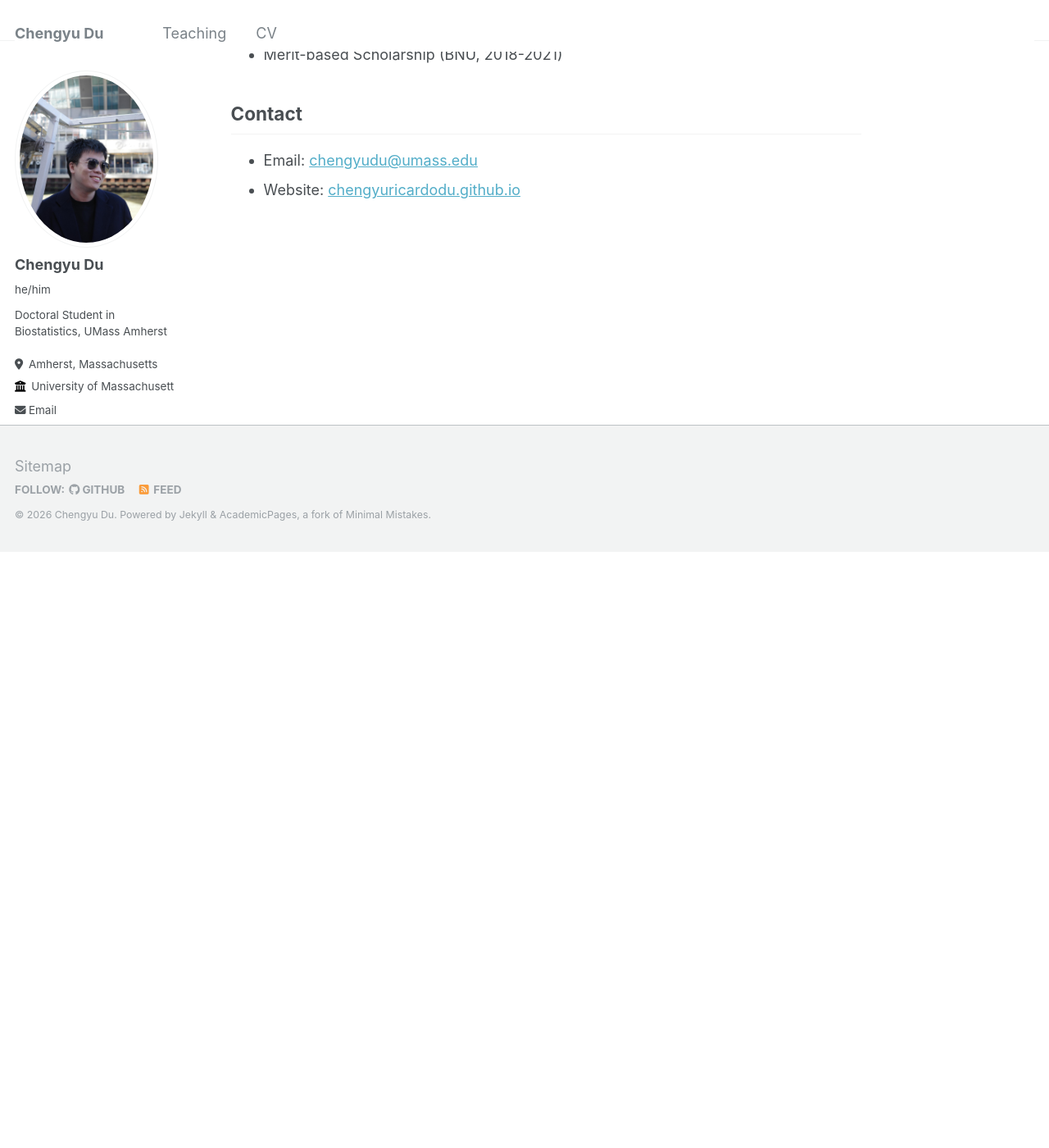
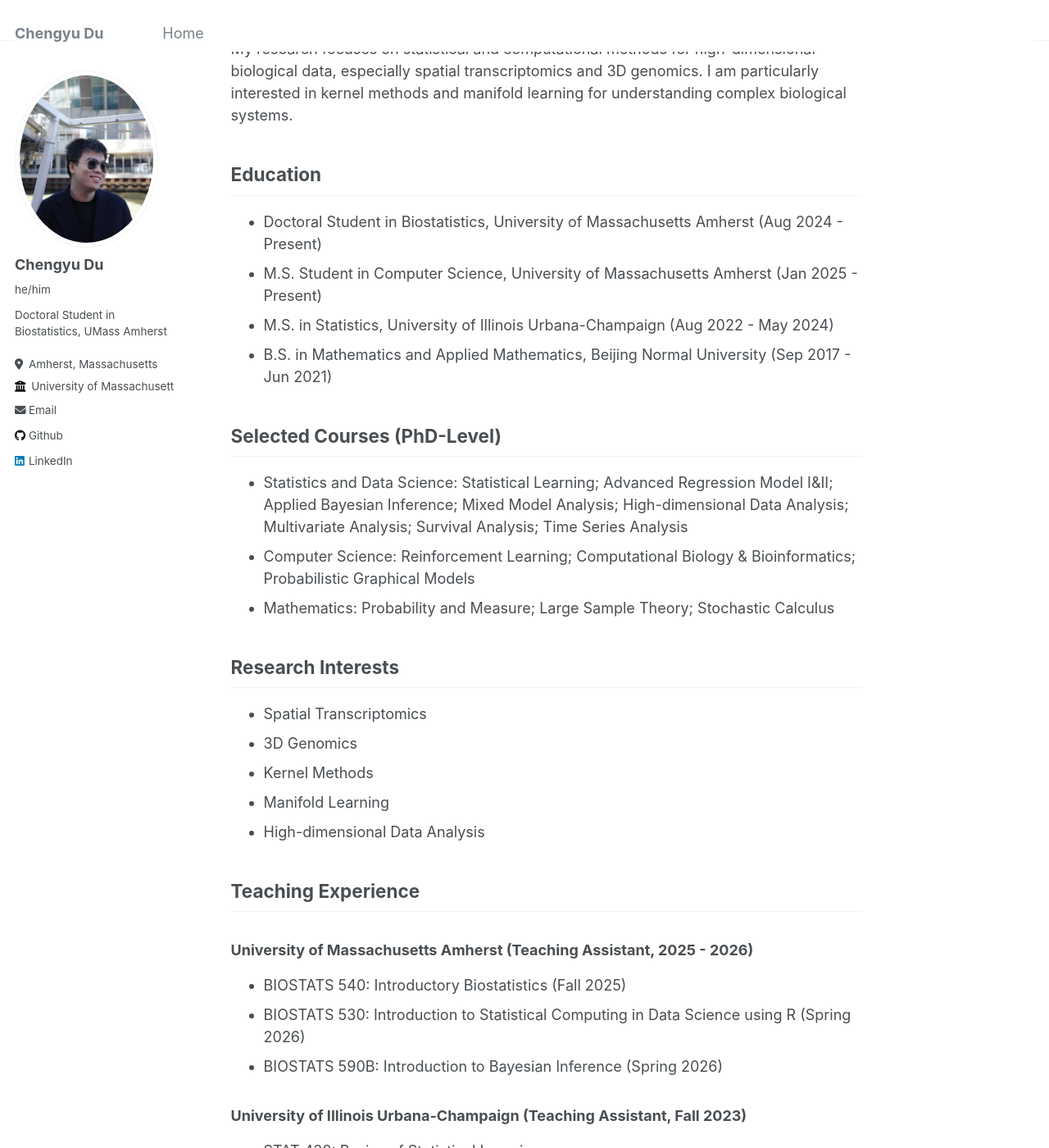
Before and after one commit to ChengyuRicardoDu/ChengyuRicardoDu.github.io, a Jekyll site: the page built from _pages/about.md, in a window 1280 px wide and 1400 px high, scrolled down 726 px. Shown: the whole window at 82% size. Built offline with Jekyll 4.4.1, drawn with Linux system fonts in a browser that asks for light colours; some of the changed text lies outside the part shown.

Commit message:
Consolidate CV and teaching into homepage with sidebar anchors

```diff
--- a/_pages/about.md
+++ b/_pages/about.md
@@ -2,17 +2,45 @@
 permalink: /
 title: "About Me"
 author_profile: true
+toc: true
+toc_sticky: true
 redirect_from:
   - /about/
   - /about.html
 ---
 
+## Navigation
+
+- [Profile](#profile)
+- [Education](#education)
+- [Selected Courses](#selected-courses-phd-level)
+- [Research Interests](#research-interests)
+- [Teaching Experience](#teaching-experience)
+- [Publications / Preprints](#publications--preprints)
+- [Honors](#honors--awards)
+- [Skills](#skills)
+- [Contact](#contact)
+
+## Profile
+
 I am a doctoral student in Biostatistics at the University of Massachusetts Amherst (advisor: Dr. Zhengqing Ouyang), and also an M.S. student in Computer Science at UMass Amherst. I received my M.S. in Statistics from the University of Illinois Urbana-Champaign and my B.S. in Mathematics and Applied Mathematics from Beijing Normal University.
 
 My research focuses on statistical and computational methods for high-dimensional biological data, especially spatial transcriptomics and 3D genomics. I am particularly interested in kernel methods and manifold learning for understanding complex biological systems.
 
-Research Interests
-------
+## Education
+
+- Doctoral Student in Biostatistics, University of Massachusetts Amherst (Aug 2024 - Present)
+- M.S. Student in Computer Science, University of Massachusetts Amherst (Jan 2025 - Present)
+- M.S. in Statistics, University of Illinois Urbana-Champaign (Aug 2022 - May 2024)
+- B.S. in Mathematics and Applied Mathematics, Beijing Normal University (Sep 2017 - Jun 2021)
+
+## Selected Courses (PhD-Level)
+
+- Statistics and Data Science: Statistical Learning; Advanced Regression Model I&II; Applied Bayesian Inference; Mixed Model Analysis; High-dimensional Data Analysis; Multivariate Analysis; Survival Analysis; Time Series Analysis
+- Computer Science: Reinforcement Learning; Computational Biology & Bioinformatics; Probabilistic Graphical Models
+- Mathematics: Probability and Measure; Large Sample Theory; Stochastic Calculus
+
+## Research Interests
 
 - Spatial Transcriptomics
 - 3D Genomics
@@ -20,14 +48,37 @@ Research Interests
 - Manifold Learning
 - High-dimensional Data Analysis
 
-Selected Honors
-------
+## Teaching Experience
+
+### University of Massachusetts Amherst (Teaching Assistant, 2025 - 2026)
+
+- BIOSTATS 540: Introductory Biostatistics (Fall 2025)
+- BIOSTATS 530: Introduction to Statistical Computing in Data Science using R (Spring 2026)
+- BIOSTATS 590B: Introduction to Bayesian Inference (Spring 2026)
+
+### University of Illinois Urbana-Champaign (Teaching Assistant, Fall 2023)
+
+- STAT 432: Basics of Statistical Learning
+
+## Publications / Preprints
+
+- Smoothed Dimension Reduction in Spatial Transcriptomics Through Functional Embedding
+  - Authors: Chengyu Du, Zirui Li, Boyi Guo, Ruoqing Zhu
+  - Status: Manuscript in preparation
+
+## Honors & Awards
 
 - SPHHS Dean's PhD Fellowship (UMass Amherst, 2024-2026)
 - Merit-based Scholarship (BNU, 2018-2021)
 
-Contact
-------
+## Skills
+
+- Programming Languages: Python, R, C++, MATLAB
+- Typesetting and Publishing: LaTeX, Markdown
+- Developer Tools: VS Code, Shell Scripting
+- Languages: Mandarin (Native), English (Fluent)
+
+## Contact
 
 - Email: [chengyudu@umass.edu](mailto:chengyudu@umass.edu)
 - Website: [chengyuricardodu.github.io](https://chengyuricardodu.github.io)
```
Also changed, not shown: _data/navigation.yml (+2 -15 lines), _pages/cv.md (deleted, +0 -45 lines), _pages/teaching.html (deleted, +0 -22 lines), _teaching/2023-09-01-uiuc-teaching.md (deleted, +0 -13 lines), _teaching/2025-08-25-umass-teaching.md (deleted, +0 -15 lines).
